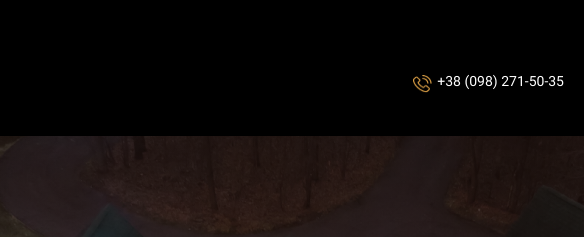
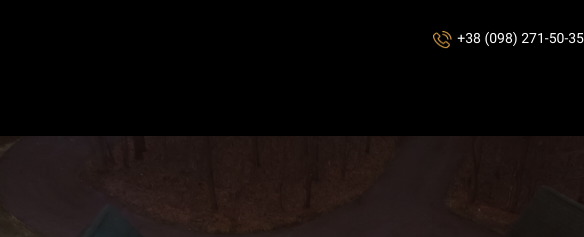
Before and after one commit to MirovaViktoria/house, a plain HTML site: page index.html in a window 768 px wide. Shown: the top 237 px of the page, 184-768 px from the left. Drawn offline with Linux system fonts and the light colour scheme.

Commit message:
fixed margin for phone number

```diff
--- a/css/style.css
+++ b/css/style.css
@@ -178,9 +178,9 @@ aside {
 .call {
   display: flex;
   flex-wrap: wrap;
-  justify-content: space-around;
   flex-shrink: 111111;
   width: 300px;
+  margin: 0px 20.26px 0px 0px;
 }
 .call__phone {
   display: flex;
@@ -429,6 +429,7 @@ aside {
   .call__message {
     display: flex;
     justify-content: space-between;
+    margin: 26px 0px 0px 0px;
   }
   .call__phone {
     justify-content: flex-end;
@@ -440,7 +441,6 @@ aside {
     line-height: 16px;
   }
   .call {
-    margin: 0px 20px 0px 0px;
     flex-direction: column;
     align-items: flex-end;
     width: 174px;
@@ -501,6 +501,9 @@ aside {
   .call__message {
     display: none;
   }
+  .call {
+    margin: 0;
+  }
 }
 /*КОМП*/
 @media screen and (min-width: 1366px) {
@@ -519,6 +522,7 @@ aside {
   .call {
     padding: 0px 100px 0px 40px;
     width: 269px;
+    margin: 0;
   }
   .call__message {
     display: none;
```
